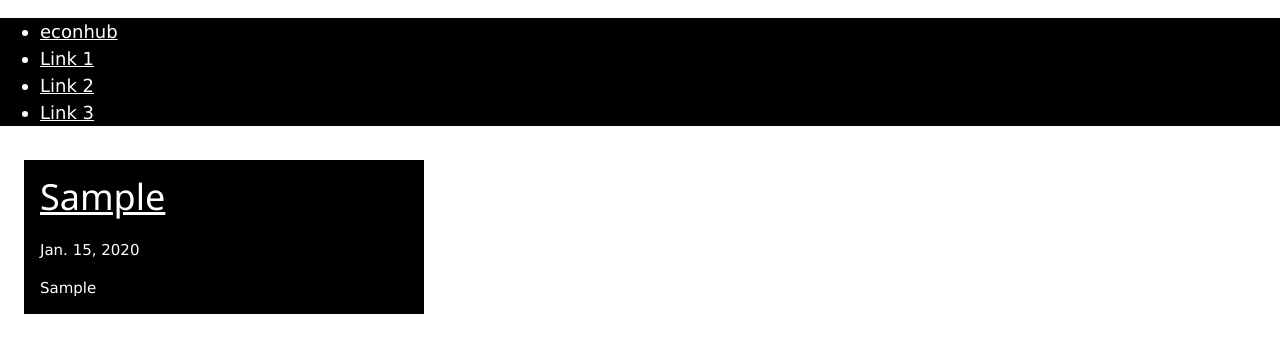
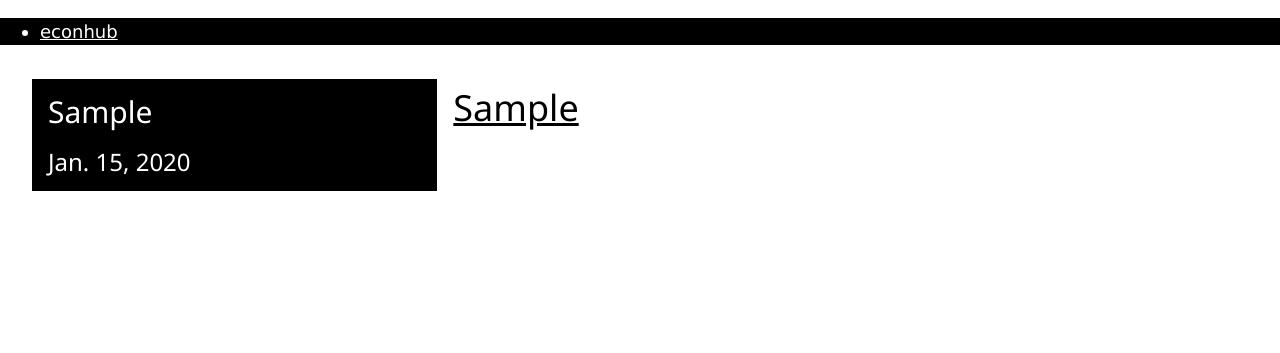
Before and after one commit to MaxSahle/inthelongrun, a Django app: template show_news/templates/show_news/index.html in a window 1280 px wide. Shown: the top 353 px of the page. Run offline with Django 3.2, Linux system fonts and the light colour scheme; the template is opened without the code that fills it: values that come from a table or form of the project are taken from there, others are empty; tables that the repository leaves empty hold one stand-in row (values such as "Sample post").

Commit message:
Update index.html

```diff
--- a/show_news/templates/show_news/index.html
+++ b/show_news/templates/show_news/index.html
@@ -10,35 +10,39 @@
     <a href="javascript:void(0);" onclick="myFunction()">(☰)</a>
   </li>
   <li><a href="#">econhub</a></li>
-  <li class="w3-hide-small"><a href="#">Link 1</a></li>
+  <!--<li class="w3-hide-small"><a href="#">Link 1</a></li>
   <li class="w3-hide-small"><a href="#">Link 2</a></li>
-  <li class="w3-hide-small"><a href="#">Link 3</a></li>
+  <li class="w3-hide-small"><a href="#">Link 3</a></li>-->
 </ul>
 
 <div id="demo" class="w3-hide w3-hide-large w3-hide-medium">
   <ul class="w3-navbar w3-left-align w3-large w3-black">
-    <li><a href="#">Link 1</a></li>
+    <!--<li><a href="#">Link 1</a></li>
     <li><a href="#">Link 2</a></li>
-    <li><a href="#">Link 3</a></li>
+    <li><a href="#">Link 3</a></li>-->
   </ul>
 </div>
 
 <div class="w3-container w3-row-padding">
 
 {% for each in all_news %}
-<div class="w3-third">
-<header class="w3-container w3-black w3-margin-top">
-  <h1><a href={{each.url}}>{{each.headline}}</a></h1>
-  <p>{{each.date}}</p>
-  <p>{{each.source}}</p>
-</header>
+
+<div class="w3-container w3-blacks">
+
+<div class="w3-panel w3-third w3-black">
+<h2>{{each.source}}</h2>
+<h3>{{each.date}}</h3>
 </div>
+
+<div class="w3-rest w3-container w3-padding">
+<h1><a href={{each.url}}>{{each.headline}}</a></h1>
+</div>
+</div>
+
 {%endfor%}
 
 </div>
-
-</div>
-
+</table>
 <script>
 function myFunction() {
     var x = document.getElementById("demo");
```
